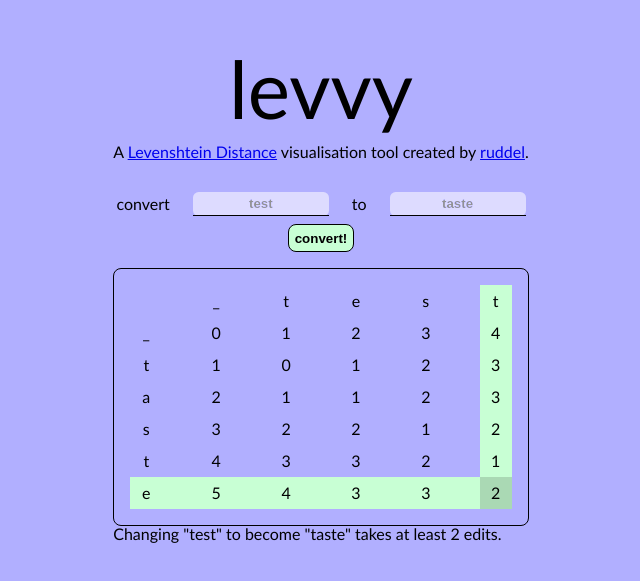
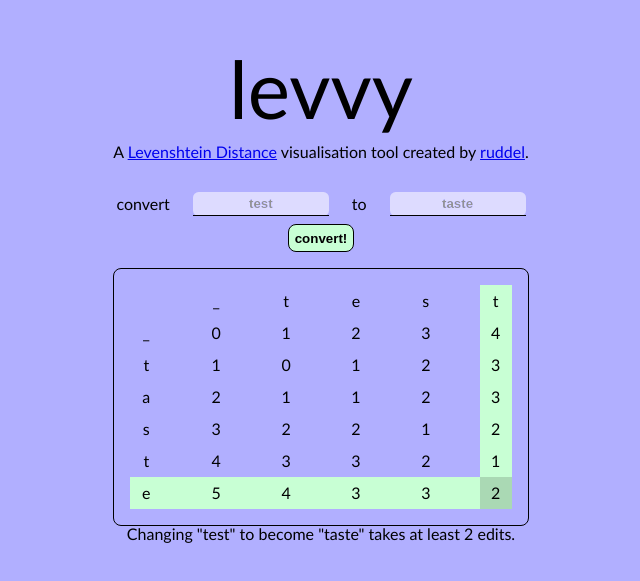
Before and after one commit to ruddelbenito/levvy, a Next.js app: page / in a window 1280 px wide. Shown: the part 105-686 px from the top of the page, without its empty margins (319-959 px from the left). Built offline with nearby package versions, Linux system fonts and the light colour scheme.

Commit message:
Centered flavour text

```diff
--- a/app/page.module.css
+++ b/app/page.module.css
@@ -20,6 +20,7 @@
 
 .descriptor {
     margin: 1rem 0;
+    text-align: center;
 }
 
 .form {
@@ -119,3 +120,7 @@
 .row:last-child>.cell:last-child {
     filter: brightness(85%);
 }
+
+.endStatement {
+    text-align: center;
+}
```
